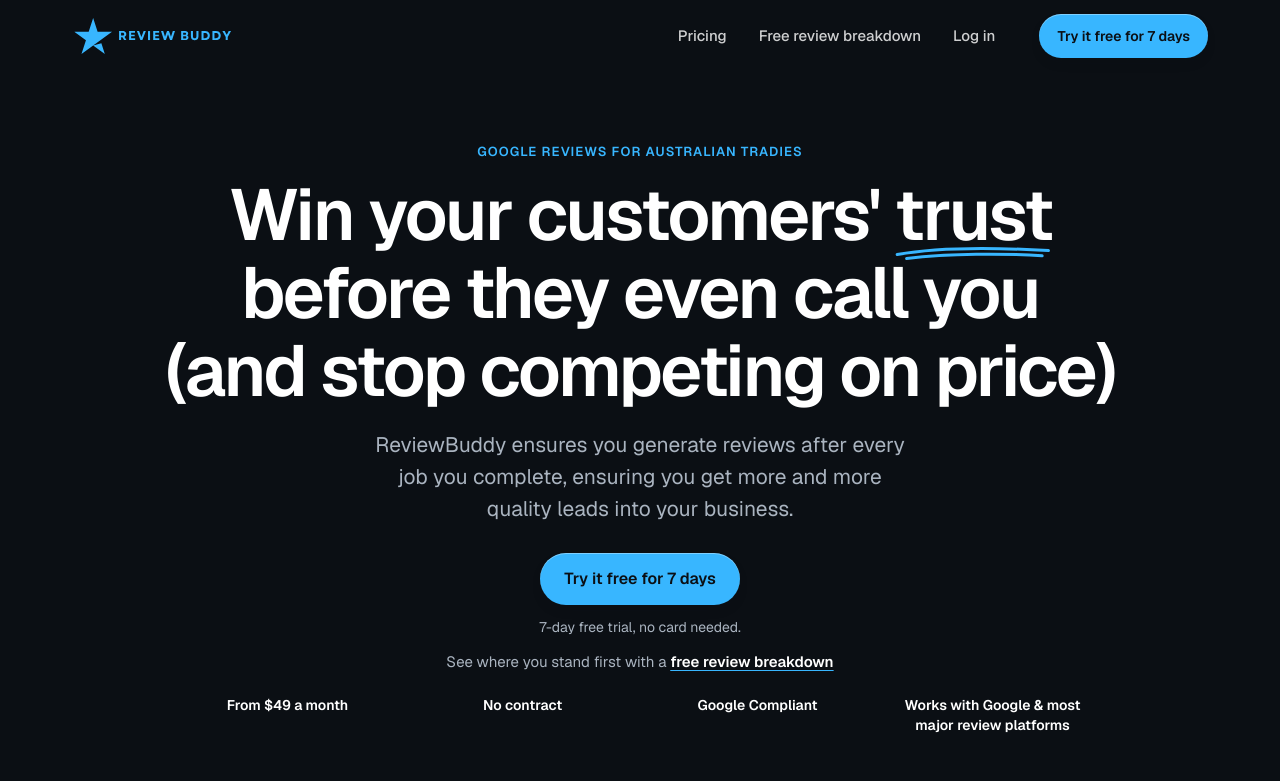
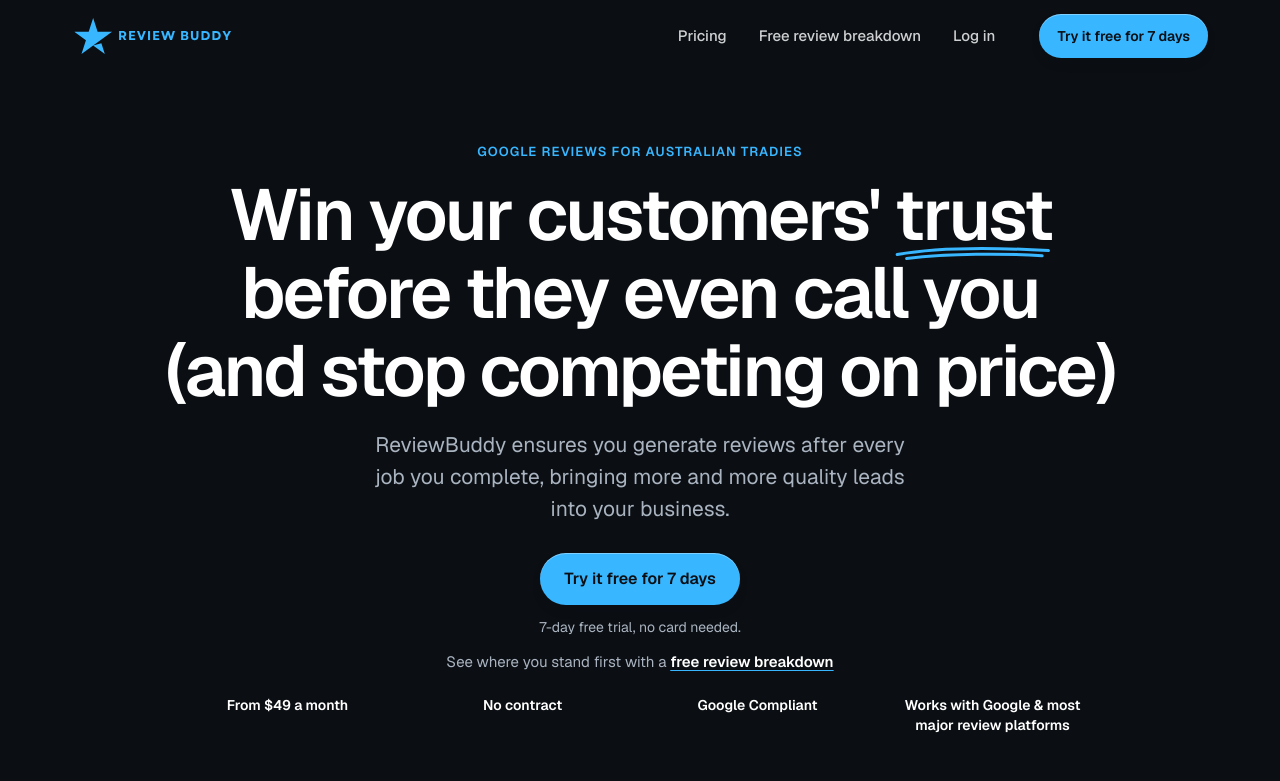
Before and after one commit to Dan-Kovac/ReviewBuddyWebsite, a Next.js app: page / in a window 1280 px wide. Shown: the top 781 px of the page. Built offline with nearby package versions, Linux system fonts and the light colour scheme; no server answers.

Commit message:
Fix repeated 'ensuring' in hero lead

```diff
--- a/app/page.tsx
+++ b/app/page.tsx
@@ -103,7 +103,7 @@ export default function HomePage() {
             before they even call you (and stop competing on price)
           </h1>
           <p className="lead mx-auto mt-5 max-w-[34rem] text-[var(--rb-on-brand-muted)]">
-            ReviewBuddy ensures you generate reviews after every job you complete, ensuring you get more and more quality leads into your business.
+            ReviewBuddy ensures you generate reviews after every job you complete, bringing more and more quality leads into your business.
           </p>
           <div className="hero-actions">
             <div data-hero-cta="" className="w-full lg:w-auto">
```
